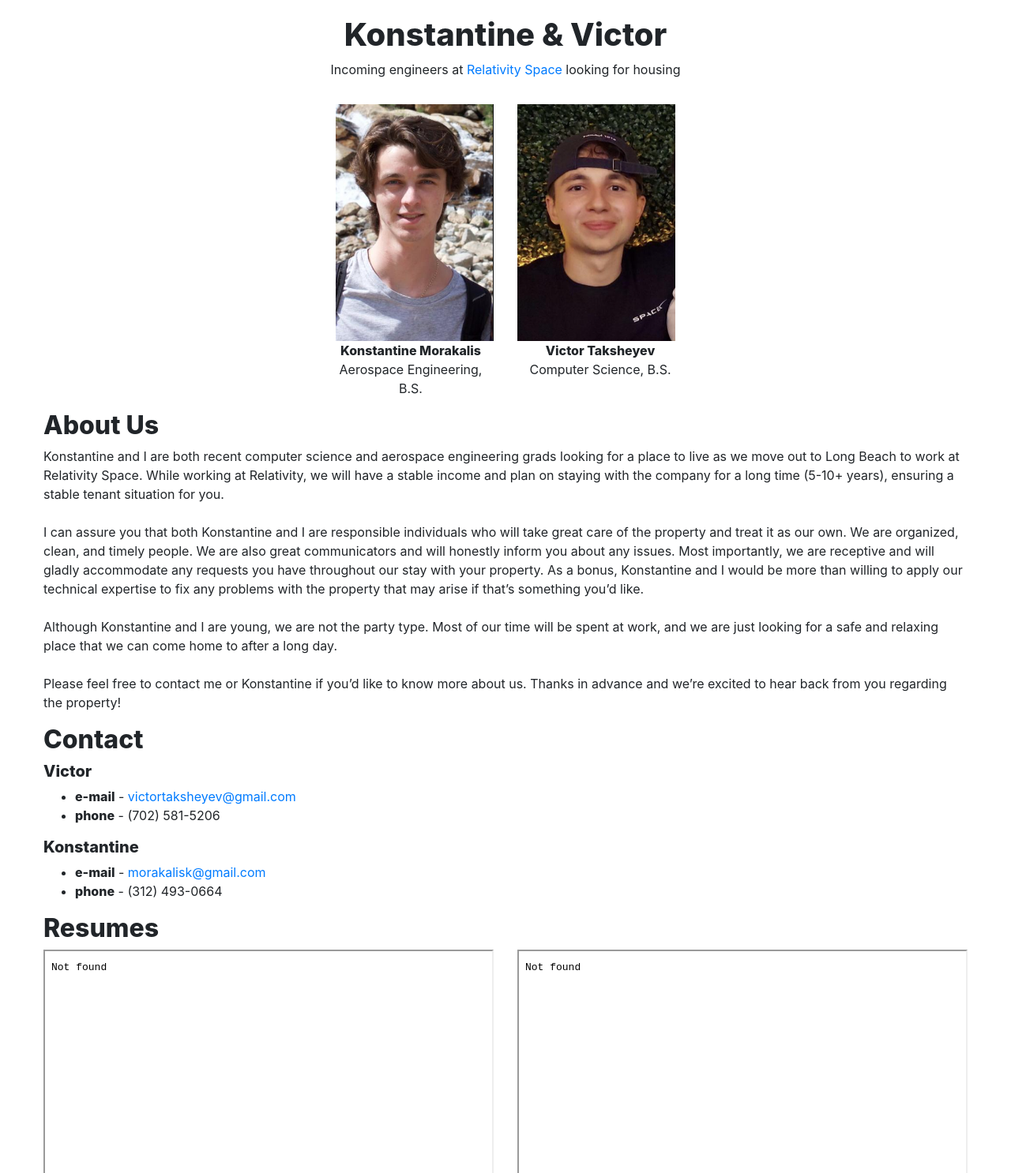
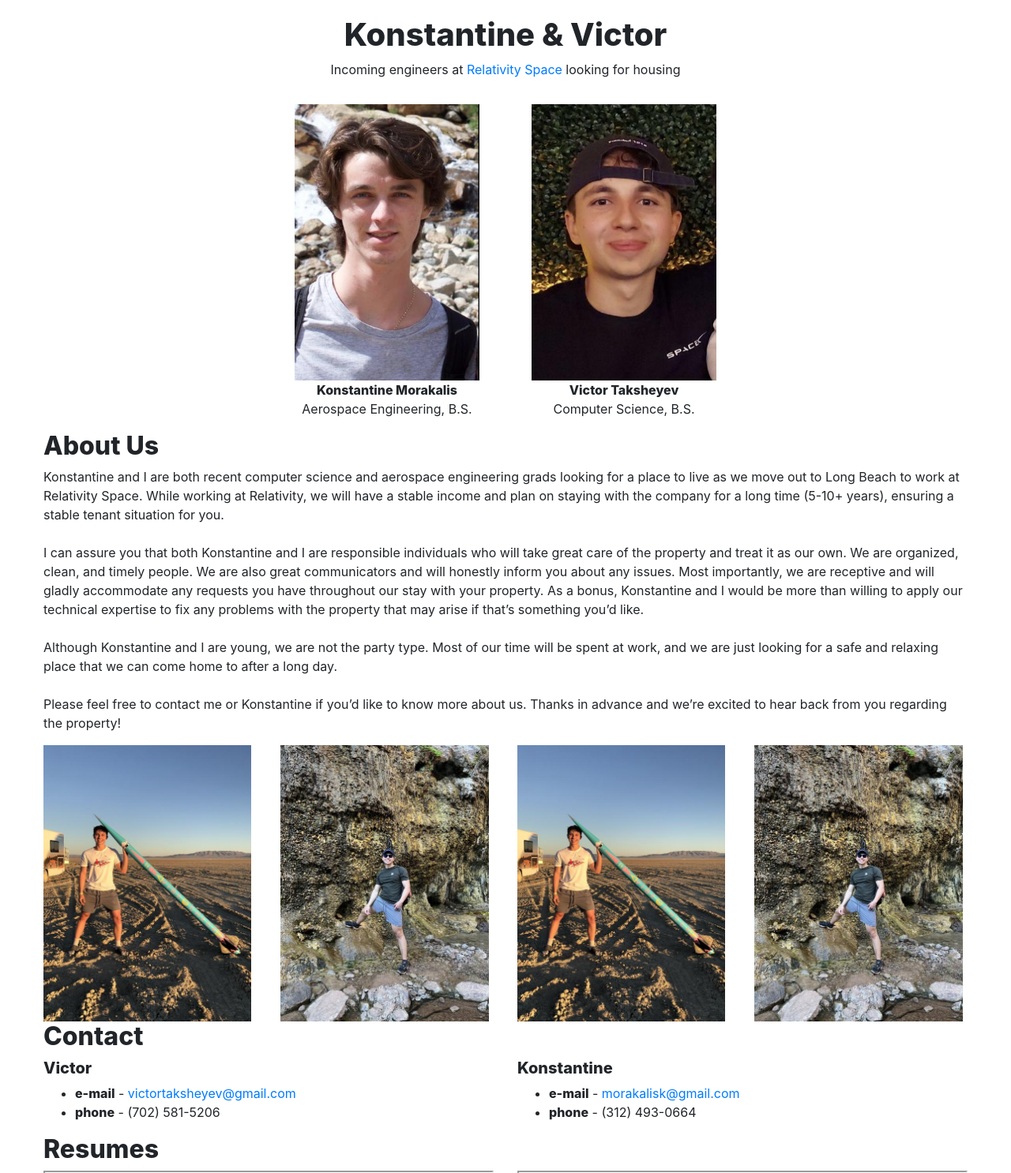
Before and after one commit to victortaksheyev/housing_site, a plain HTML site: page index.html in a window 1280 px wide. Shown: the top 1486 px of the page at 79% size. Drawn offline with nearby package versions, Linux system fonts and the light colour scheme.

Commit message:
update layout

```diff
--- a/index.html
+++ b/index.html
@@ -25,14 +25,17 @@
                         </div>
                     </div>
                     <div class="row pb-3 frame">
-                        <div class="col-sm-12 col-md-6 frame">
-                            <img style="float:right" src="imgs/konstanine_profile.png"  height="300">
-                            <figcaption style="clear: right; text-align: center; padding-left: 360px;"> <span class="bold">Konstantine Morakalis</span>  <br>Aerospace Engineering, B.S.</figcaption>
-
+                        <div class="col-sm-12 col-md-3 frame">
                         </div>
-                        <div class="col-sm-12 col-md-6">
-                            <img style ="float: left" src="imgs/victor_profile.png" height="300">
-                            <figcaption style="clear: left; text-align: center;padding-right: 360px;"> <span class="bold">Victor Taksheyev</span> <br>Computer Science, B.S.</figcaption>
+                        <div class="col-sm-12 col-md-3 frame">
+                            <img src="imgs/konstanine_profile.png"  height="350">
+                            <figcaption style="text-align: center;"> <span class="bold">Konstantine Morakalis</span>  <br>Aerospace Engineering, B.S.</figcaption>
+                        </div>
+                        <div class="col-sm-12 col-md-3">
+                            <img src="imgs/victor_profile.png" height="350">
+                            <figcaption style=""> <span class="bold">Victor Taksheyev</span> <br>Computer Science, B.S.</figcaption>
+                        </div>
+                        <div class="col-sm-12 col-md-3 frame">
                         </div>
                     </div>
                     <div class="row pb-3 ">
@@ -53,23 +56,39 @@ Although Konstantine and I are young, we are not the party type. Most of our tim
 Please feel free to contact me or Konstantine if you’d like to know more about us. Thanks in advance and we’re excited to hear back from you regarding the property!
                                 </p>
                             </div>
+                        </div>
+                        <div class="col-sm-12 col-md-3">
+                            <img src="imgs/about_vic1.png" height="350">
+                        </div>
+                        <div class="col-sm-12 col-md-3">
+                            <img src="imgs/about_vic2.png"  height="350">
+                        </div>
+                        <div class="col-sm-12 col-md-3">
+                            <img src="imgs/about_vic1.png" height="350">
+                        </div>
+                        <div class="col-sm-12 col-md-3">
+                            <img src="imgs/about_vic2.png"  height="350">
 
-
+                        </div>
+                        <div class="col-sm-12 ">
                             <h2 class="bold"> Contact</h2>
+                        </div>
+                        <div class="col-sm-6">
                             <h5 class="bold"> Victor</h3>
-                                    <div>
                             <ul>
                                 <li><span class="bold">e-mail</span> - <a href = "mailto:victortaksheyev@gmail.com">victortaksheyev@gmail.com</a></li>
                                 <li><span class="bold">phone</span> - (702) 581-5206</li>
                             </ul>
                         </div>
+
+                        <div class="col-sm-6">
                             <h5 class="bold"> Konstantine</h3>
-                                        <div>
                             <ul>
                                 <li><span class="bold">e-mail</span> - <a href = "mailto:morakalisk@gmail.com">morakalisk@gmail.com</a></li>
                                 <li><span class="bold">phone</span> - (312) 493-0664</li>
                             </ul>
                         </div>
+                        <div class="col-sm-12 ">
                             <h2 class="bold"> Resumes</h2>
                         </div>
 
@@ -86,10 +105,8 @@ Please feel free to contact me or Konstantine if you’d like to know more about
                 </div>
 
                  <div class="row pb-3" style=" margin-top: 40px; padding-bottom:40px; margin-bottom: 0!important;">
-                    <div class="consoleBlock" style="height: 90px; text-align: center; width:100%;">
+                    <div class="consoleBlock" style="height: 70px; text-align: center; width:100%;">
                     <a style="color: white;" class="bold" href="mailto:victortaksheyev@gmail.com,morakalisk@gmail.com"> victortaksheyev@gmail.com | morakalisk@gmail.com</a>
-                    <br>
-                    <a style="color: white;" class="bold"> (702)581-5206 | (312)493-0664</a>
 
                     </div>
                 </div>
```
Also changed, not shown: imgs/about_vic1.png (added), imgs/about_vic2.png (added). Lines whose indentation alone changed are shown as unchanged.
